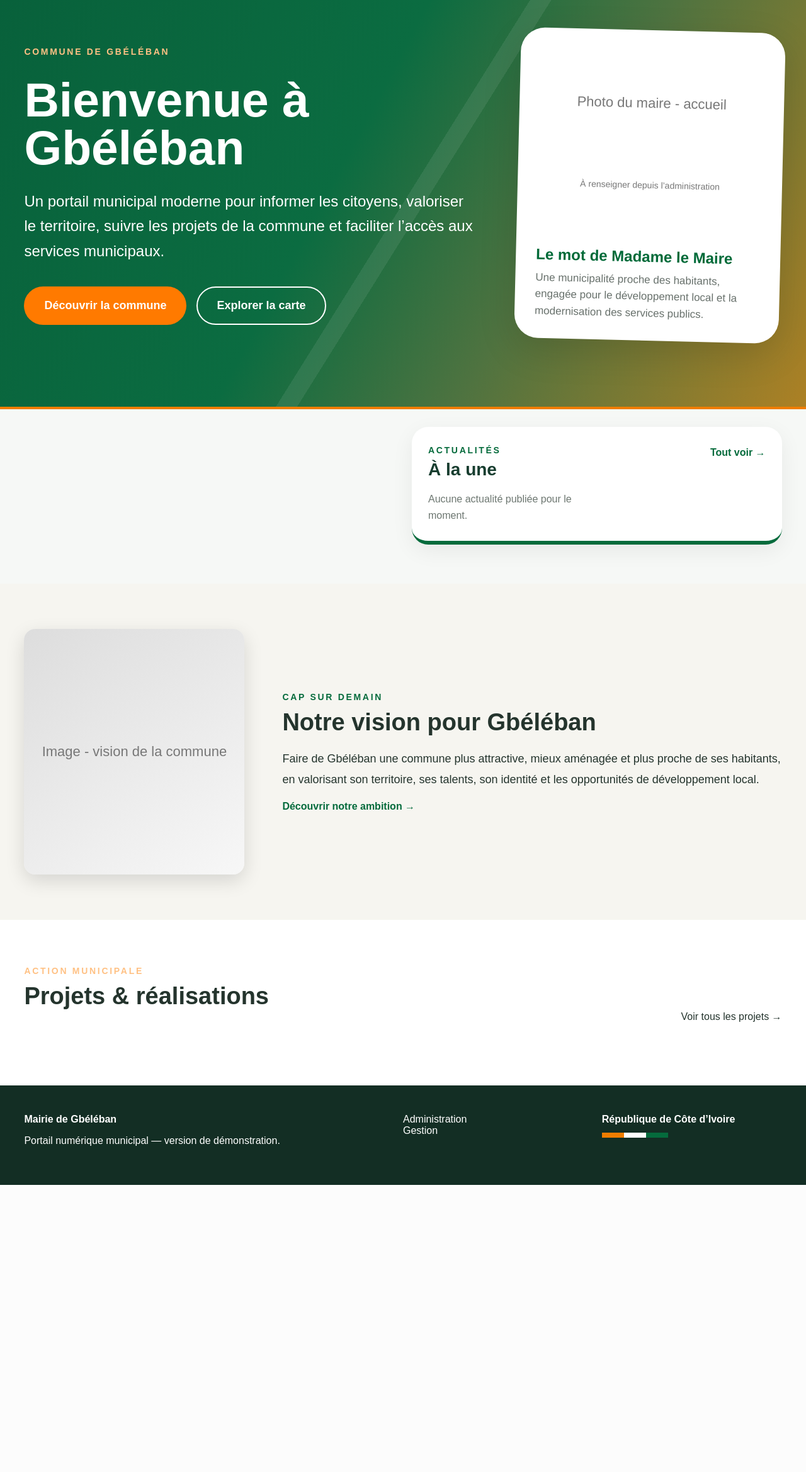
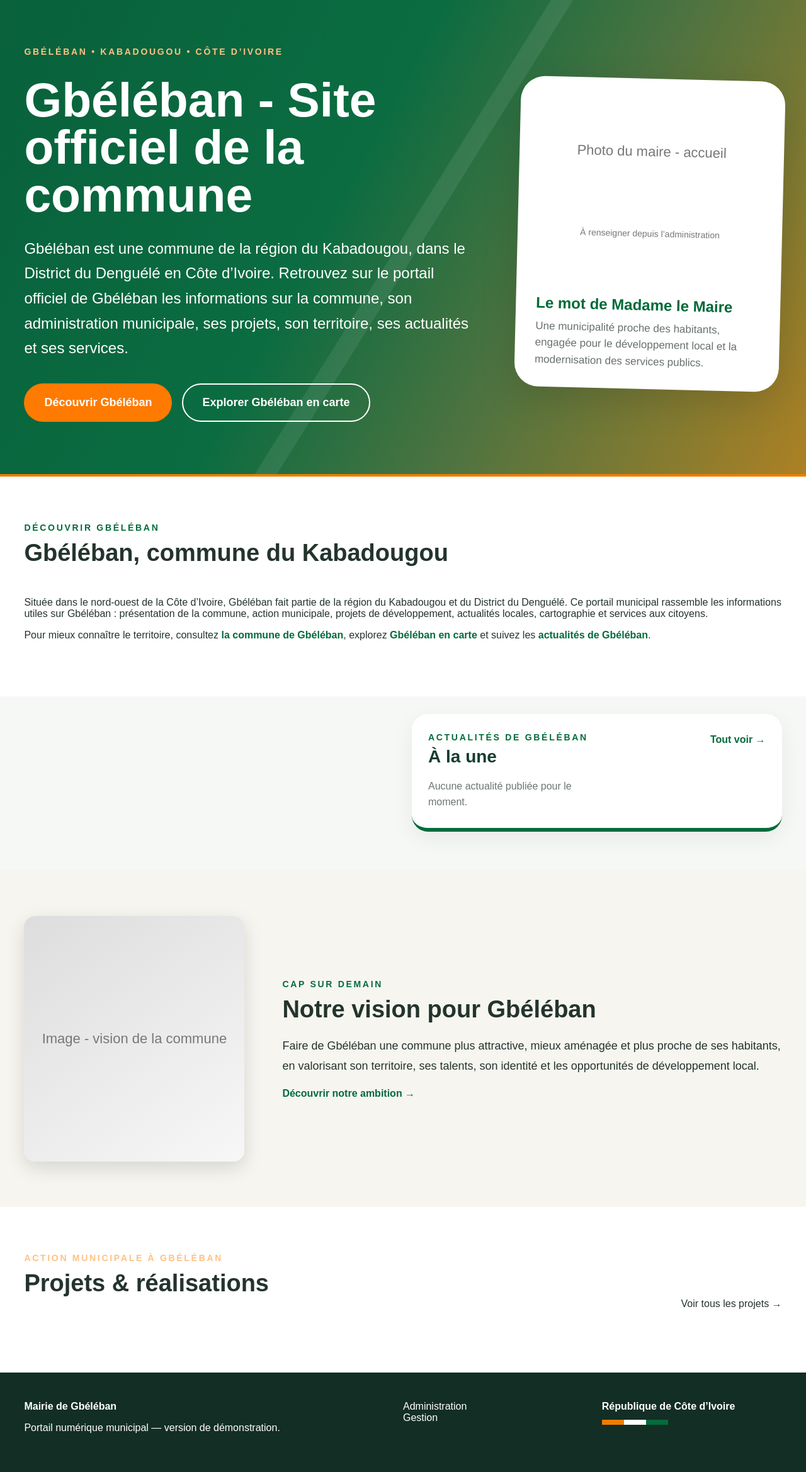
Before and after one commit to Doumouss29/gbeleban-mairie-demo, a Django app: page / in a window 1280 px wide. Shown: the part 201-2539 px from the top of the page at 63% size. Before the commit the page ends 2083 px from the top, so only its background shows below. Run offline with Django 5.2, Linux system fonts and the light colour scheme; data comes from the database, SQL or seed files in the repository; data that the repository does not hold is empty.

Commit message:
Centre la page d’accueil sur le mot-clé Gbéléban

```diff
--- a/portal/templates/portal/home.html
+++ b/portal/templates/portal/home.html
@@ -1,35 +1,31 @@
 {% extends 'portal/base.html' %}
 {% load static %}
-{% block title %}Mairie de Gbéléban - Côte d'Ivoire | Site Officiel{% endblock %}
-{% block meta_description %}Site officiel de la ville de Gbéléban, un portail moderne pour informer les citoyens, valoriser le territoire, suivre les projets de la commune et faciliter l'accès aux services municipaux.{% endblock %}
-{% block og_title %}Mairie de Gbéléban - Côte d'Ivoire | Site Officiel{% endblock %}
-{% block og_description %}Site officiel de la ville de Gbéléban, un portail moderne pour informer les citoyens, valoriser le territoire, suivre les projets de la commune et faciliter l'accès aux services municipaux.{% endblock %}
-{% block twitter_title %}Mairie de Gbéléban - Côte d'Ivoire | Site Officiel{% endblock %}
-{% block twitter_description %}Site officiel de la ville de Gbéléban, un portail moderne pour informer les citoyens, valoriser le territoire, suivre les projets de la commune et faciliter l'accès aux services municipaux.{% endblock %}
+{% block title %}Gbéléban | Site officiel de la commune et de la mairie{% endblock %}
+{% block meta_description %}Découvrez Gbéléban, commune du Kabadougou dans le District du Denguélé en Côte d'Ivoire : mairie, actualités, projets, territoire, cartographie et services municipaux.{% endblock %}
+{% block og_title %}Gbéléban | Site officiel de la commune{% endblock %}
+{% block og_description %}Portail officiel de Gbéléban : informations sur la commune, la mairie, les projets, les actualités, le territoire et les services municipaux.{% endblock %}
+{% block twitter_title %}Gbéléban | Site officiel de la commune{% endblock %}
+{% block twitter_description %}Découvrez Gbéléban, commune du Kabadougou en Côte d'Ivoire, son territoire, sa mairie, ses projets et ses actualités.{% endblock %}
 {% block head %}
-<link rel="apple-touch-icon" sizes="180x180" href="{% static 'portal/favicon/apple-touch-icon.png' %}">
-<link rel="icon" type="image/png" sizes="32x32" href="{% static 'portal/favicon/favicon-32x32.png' %}">
-<link rel="icon" type="image/png" sizes="16x16" href="{% static 'portal/favicon/favicon-16x16.png' %}">
-<link rel="manifest" href="{% static 'portal/favicon/site.webmanifest' %}">
-<meta name="keywords" content="Mairie Gbéléban, Gbeleban, Ville de Gbéléban, Gbéléban, Commune de Gbéléban, Sita Ouattara, Badji Festival, Côte d'Ivoire">
+<meta name="keywords" content="Gbéléban, Gbeleban, Commune de Gbéléban, Ville de Gbéléban, Mairie Gbéléban, Mairie de Gbéléban, Kabadougou, Denguélé, Sita Ouattara, Badji Festival, Côte d'Ivoire">
 {% endblock %}
 {% block content %}
 <section class="hero hero-home">
   <div class="container hero-grid">
     <div class="hero-copy">
-      <span class="eyebrow">COMMUNE DE GBÉLÉBAN</span>
-      <h1>{{ site_settings.hero_title|default:'Bienvenue à Gbéléban' }}</h1>
-      <p>{{ site_settings.hero_text|default:"Un portail municipal moderne pour informer les citoyens, valoriser le territoire, suivre les projets de la commune et faciliter l’accès aux services municipaux." }}</p>
+      <span class="eyebrow">GBÉLÉBAN • KABADOUGOU • CÔTE D’IVOIRE</span>
+      <h1>Gbéléban - Site officiel de la commune</h1>
+      <p>Gbéléban est une commune de la région du Kabadougou, dans le District du Denguélé en Côte d’Ivoire. Retrouvez sur le portail officiel de Gbéléban les informations sur la commune, son administration municipale, ses projets, son territoire, ses actualités et ses services.</p>
       <div class="actions">
-        <a class="btn orange" href="/pages/la-commune/">Découvrir la commune</a>
-        <a class="btn outline" href="/gbeleban-en-carte/">Explorer la carte</a>
+        <a class="btn orange" href="/pages/la-commune/">Découvrir Gbéléban</a>
+        <a class="btn outline" href="/gbeleban-en-carte/">Explorer Gbéléban en carte</a>
       </div>
     </div>
 
     <aside class="mayor-hero-card">
       <div class="mayor-hero-photo">
         {% if site_settings and site_settings.mayor_hero_image_url %}
-          <img src="{{ site_settings.mayor_hero_image_url }}" alt="{% if site_settings.mayor_name %}{{ site_settings.mayor_name }}, Maire de Gbéléban{% else %}Madame le Maire de Gbéléban{% endif %}">
+          <img src="{{ site_settings.mayor_hero_image_url }}" alt="{% if site_settings.mayor_name %}{{ site_settings.mayor_name }}, Maire de Gbéléban{% else %}Maire de Gbéléban{% endif %}">
         {% else %}
           <div class="photo-placeholder">Photo du maire - accueil<br><small>À renseigner depuis l’administration</small></div>
         {% endif %}
@@ -39,6 +35,14 @@
         <p>{{ site_settings.mayor_message|default:"Une municipalité proche des habitants, engagée pour le développement local et la modernisation des services publics." }}</p>
       </div>
     </aside>
+  </div>
+</section>
+
+<section class="section">
+  <div class="container">
+    <div class="section-title"><div><span class="eyebrow green">DÉCOUVRIR GBÉLÉBAN</span><h2>Gbéléban, commune du Kabadougou</h2></div></div>
+    <p>Située dans le nord-ouest de la Côte d’Ivoire, Gbéléban fait partie de la région du Kabadougou et du District du Denguélé. Ce portail municipal rassemble les informations utiles sur Gbéléban : présentation de la commune, action municipale, projets de développement, actualités locales, cartographie et services aux citoyens.</p>
+    <p>Pour mieux connaître le territoire, consultez <a class="textlink" href="/pages/la-commune/">la commune de Gbéléban</a>, explorez <a class="textlink" href="/gbeleban-en-carte/">Gbéléban en carte</a> et suivez les <a class="textlink" href="/actualites/">actualités de Gbéléban</a>.</p>
   </div>
 </section>
 
@@ -76,7 +80,7 @@
     </div>
 
     <aside class="home-news-panel">
-      <div class="home-news-head"><div><span class="eyebrow green">ACTUALITÉS</span><h2>À la une</h2></div><a href="/actualites/">Tout voir →</a></div>
+      <div class="home-news-head"><div><span class="eyebrow green">ACTUALITÉS DE GBÉLÉBAN</span><h2>À la une</h2></div><a href="/actualites/">Tout voir →</a></div>
       <div class="home-news-list">
         {% for n in news_items|slice:":2" %}
         <a class="home-news-card" href="/actualites/{{ n.id }}/"><small>{{ n.published_at|date:'j F Y' }}</small><h3>{{ n.title }}</h3><p>{{ n.excerpt|truncatechars:115 }}</p><span>Lire l’actualité →</span></a>
@@ -88,7 +92,7 @@
 
 <section class="section pale"><div class="container mayor"><div class="mayor-photo">{% if site_settings and site_settings.mayor_section_image_url %}<img src="{{ site_settings.mayor_section_image_url }}" alt="Vision municipale de Gbéléban">{% else %}<div class="photo-placeholder">Image - vision de la commune</div>{% endif %}</div><div><span class="eyebrow green">CAP SUR DEMAIN</span><h2>Notre vision pour Gbéléban</h2><p>Faire de Gbéléban une commune plus attractive, mieux aménagée et plus proche de ses habitants, en valorisant son territoire, ses talents, son identité et les opportunités de développement local.</p><a class="textlink" href="/pages/la-commune/">Découvrir notre ambition →</a></div></div></section>
 
-<section class="section"><div class="container"><div class="section-title"><div><span class="eyebrow">ACTION MUNICIPALE</span><h2>Projets & réalisations</h2></div><a href="/projets/">Voir tous les projets →</a></div><div class="cards">{% for p in projects %}<article class="card"><span class="status {{ p.status }}">{{ p.get_status_display }}</span><h3>{{ p.title }}</h3><p>{{ p.description }}</p>{% if p.status == 'ongoing' %}<div class="progress"><i style="width:{{ p.progress }}%"></i></div><small>{{ p.progress }} % d'avancement</small>{% endif %}</article>{% endfor %}</div></div></section>
+<section class="section"><div class="container"><div class="section-title"><div><span class="eyebrow">ACTION MUNICIPALE À GBÉLÉBAN</span><h2>Projets & réalisations</h2></div><a href="/projets/">Voir tous les projets →</a></div><div class="cards">{% for p in projects %}<article class="card"><span class="status {{ p.status }}">{{ p.get_status_display }}</span><h3>{{ p.title }}</h3><p>{{ p.description }}</p>{% if p.status == 'ongoing' %}<div class="progress"><i style="width:{{ p.progress }}%"></i></div><small>{{ p.progress }} % d'avancement</small>{% endif %}</article>{% endfor %}</div></div></section>
 {% endblock %}
 
 {% block scripts %}
```
